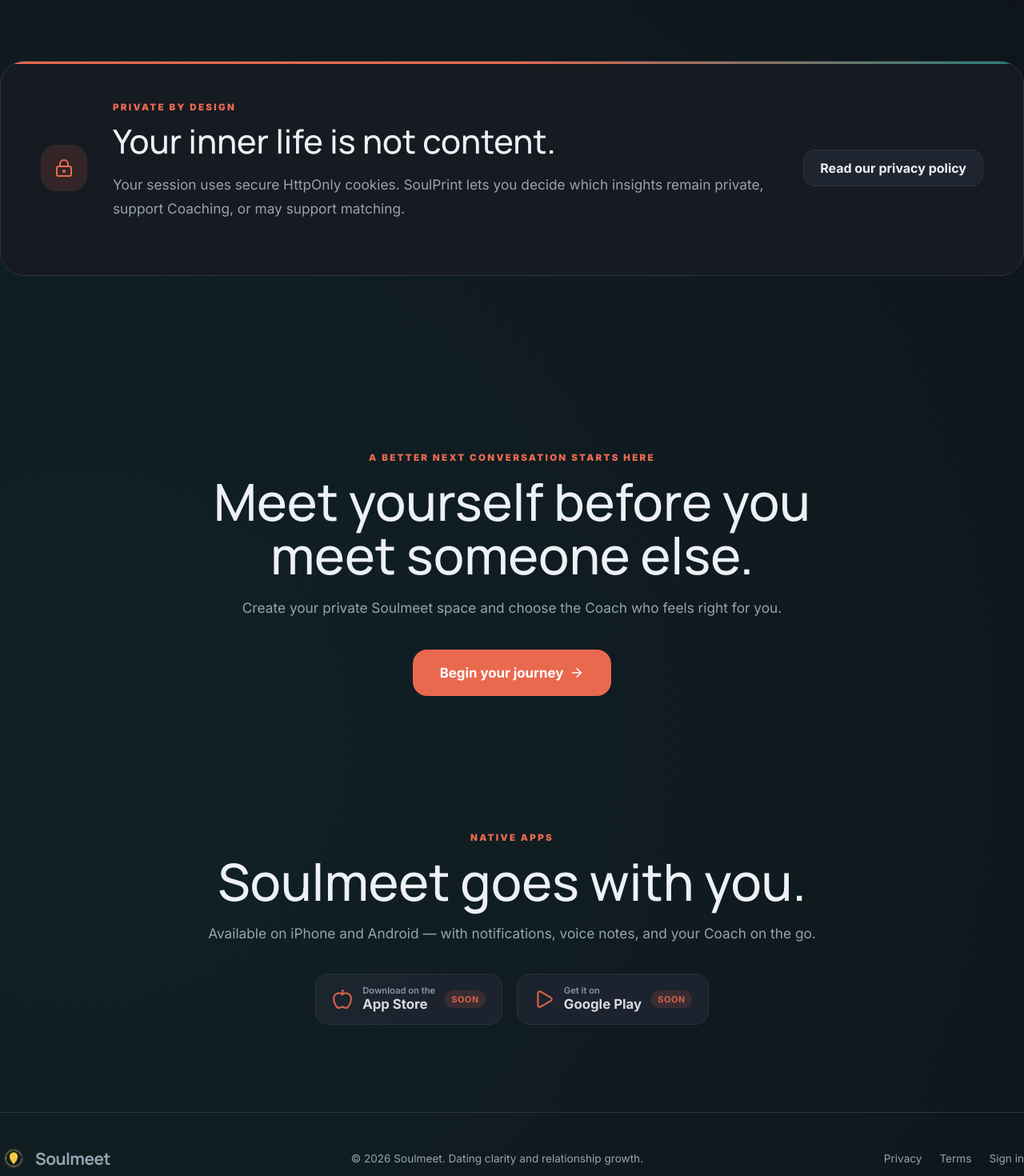
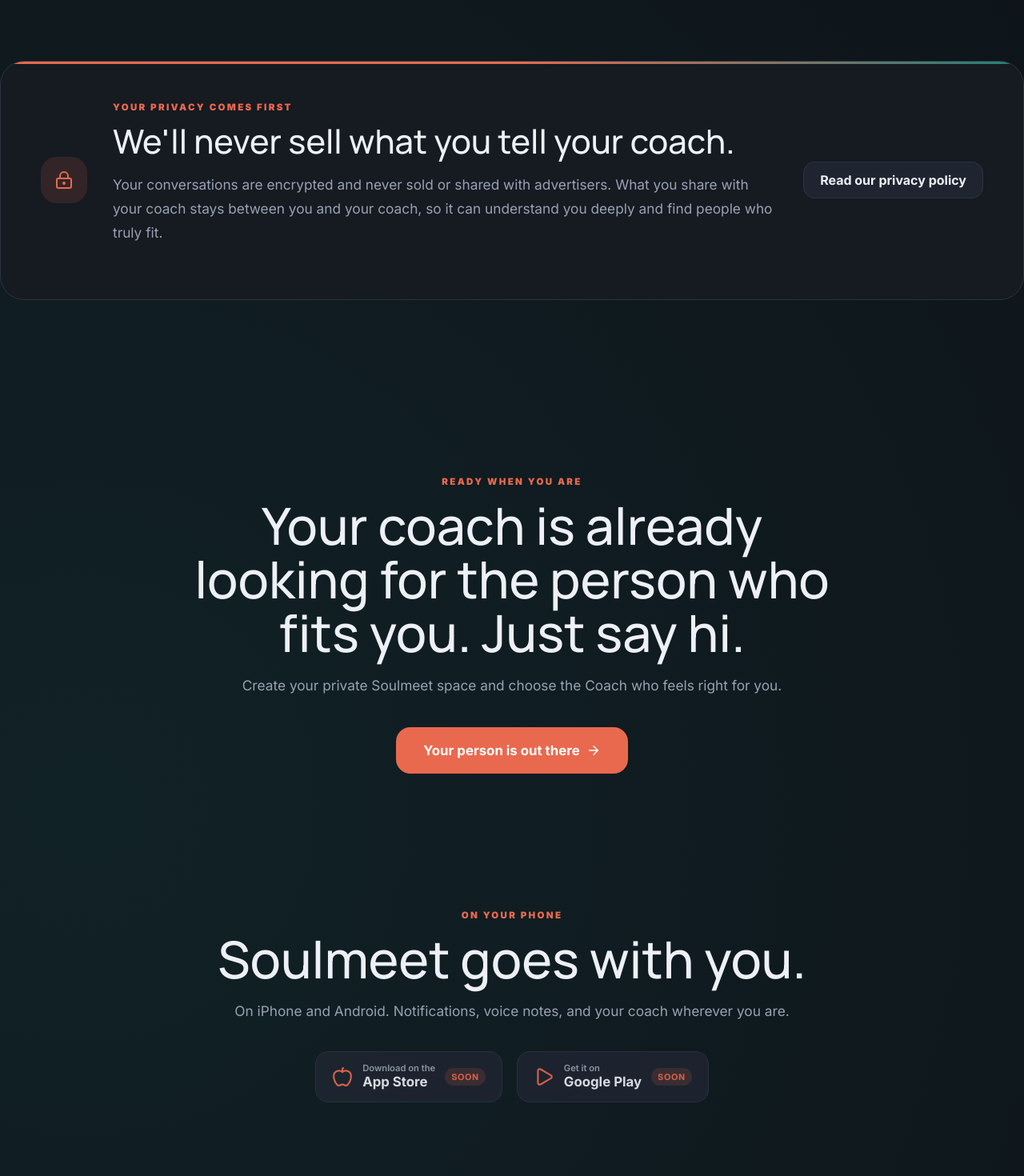
Before and after one commit to sandratraraoelison/soulmeet, a Next.js app in the folder web/: page / in a window 1280 px wide. Shown: the part 5800-7270 px from the top of the page at 80% size. Built offline with nearby package versions, Linux system fonts and the light colour scheme; no server answers.

Commit message:
section of landing page

```diff
--- a/web/src/app/page.tsx
+++ b/web/src/app/page.tsx
@@ -282,11 +282,12 @@
             <LockKeyhole size={24} />
           </span>
           <div>
-            <div className="eyebrow">Private by design</div>
-            <h2>Your inner life is not content.</h2>
+            <div className="eyebrow">Your privacy comes first</div>
+            <h2>We&apos;ll never sell what you tell your coach.</h2>
             <p>
-              Your session uses secure HttpOnly cookies. SoulPrint lets you decide which insights
-              remain private, support Coaching, or may support matching.
+              Your conversations are encrypted and never sold or shared with advertisers. What you
+              share with your coach stays between you and your coach, so it can understand you
+              deeply and find people who truly fit.
             </p>
           </div>
           <Link className="button secondary" href="/privacy">
@@ -297,22 +298,21 @@
 
       <section className="closing">
         <Reveal>
-          <div className="eyebrow">A better next conversation starts here</div>
-          <h2>Meet yourself before you meet someone else.</h2>
+          <div className="eyebrow">Ready when you are</div>
+          <h2>Your coach is already looking for the person who fits you. Just say hi.</h2>
           <p>Create your private Soulmeet space and choose the Coach who feels right for you.</p>
           <Link className="button button-lg" href="/register">
-            Begin your journey <ArrowRight size={18} />
+            Your person is out there <ArrowRight size={18} />
           </Link>
         </Reveal>
       </section>
 
       <section className="apps-band">
         <Reveal>
-          <div className="eyebrow">Native apps</div>
+          <div className="eyebrow">On your phone</div>
           <h2>Soulmeet goes with you.</h2>
           <p>
-            Available on iPhone and Android — with notifications, voice notes, and your Coach on the
-            go.
+            On iPhone and Android. Notifications, voice notes, and your coach wherever you are.
           </p>
           <div className="apps-store">
             <span className="store-badge" aria-disabled="true">
```
